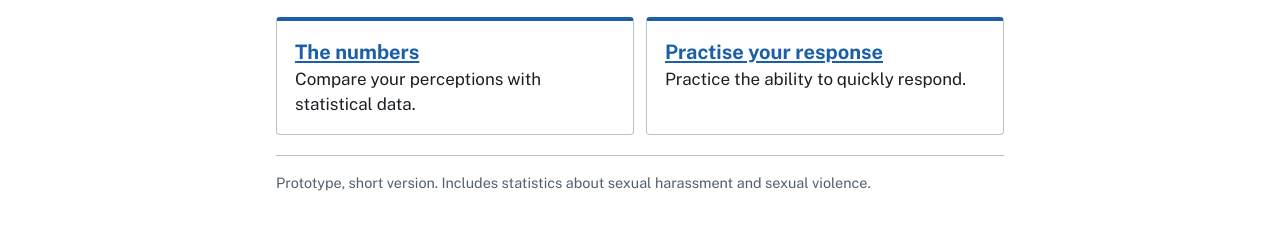
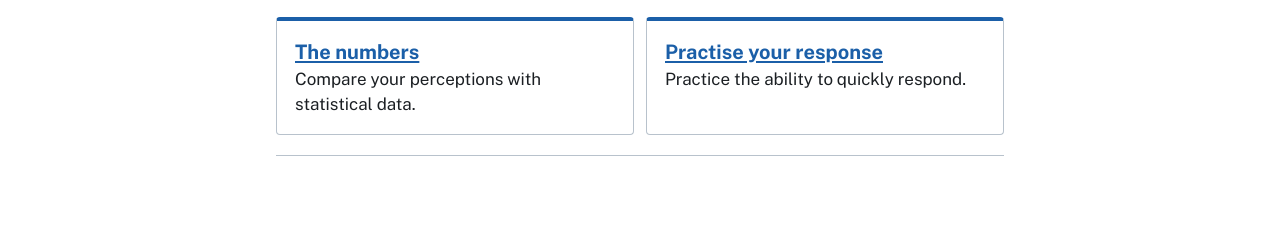
Before and after one commit to Huss-R/CMP_Prototype, a plain HTML site: page index.html in a window 1280 px wide. Shown: the part 171-400 px from the top of the page. Drawn offline with nearby package versions, Linux system fonts and the light colour scheme.

Commit message:
Update files 2

```diff
--- a/index.html
+++ b/index.html
@@ -36,7 +36,7 @@ p{margin:0}
     <a class="card" href="statistics/"><strong>The numbers</strong>Compare your perceptions with statistical data.</a>
     <a class="card" href="practice/"><strong>Practise your response</strong>Practice the ability to quickly respond.</a>
   </div>
-  <p class="foot">Prototype, short version. Includes statistics about sexual harassment and sexual violence.</p>
+  <p class="foot"></p>
 </main>
 </body>
 </html>
```
